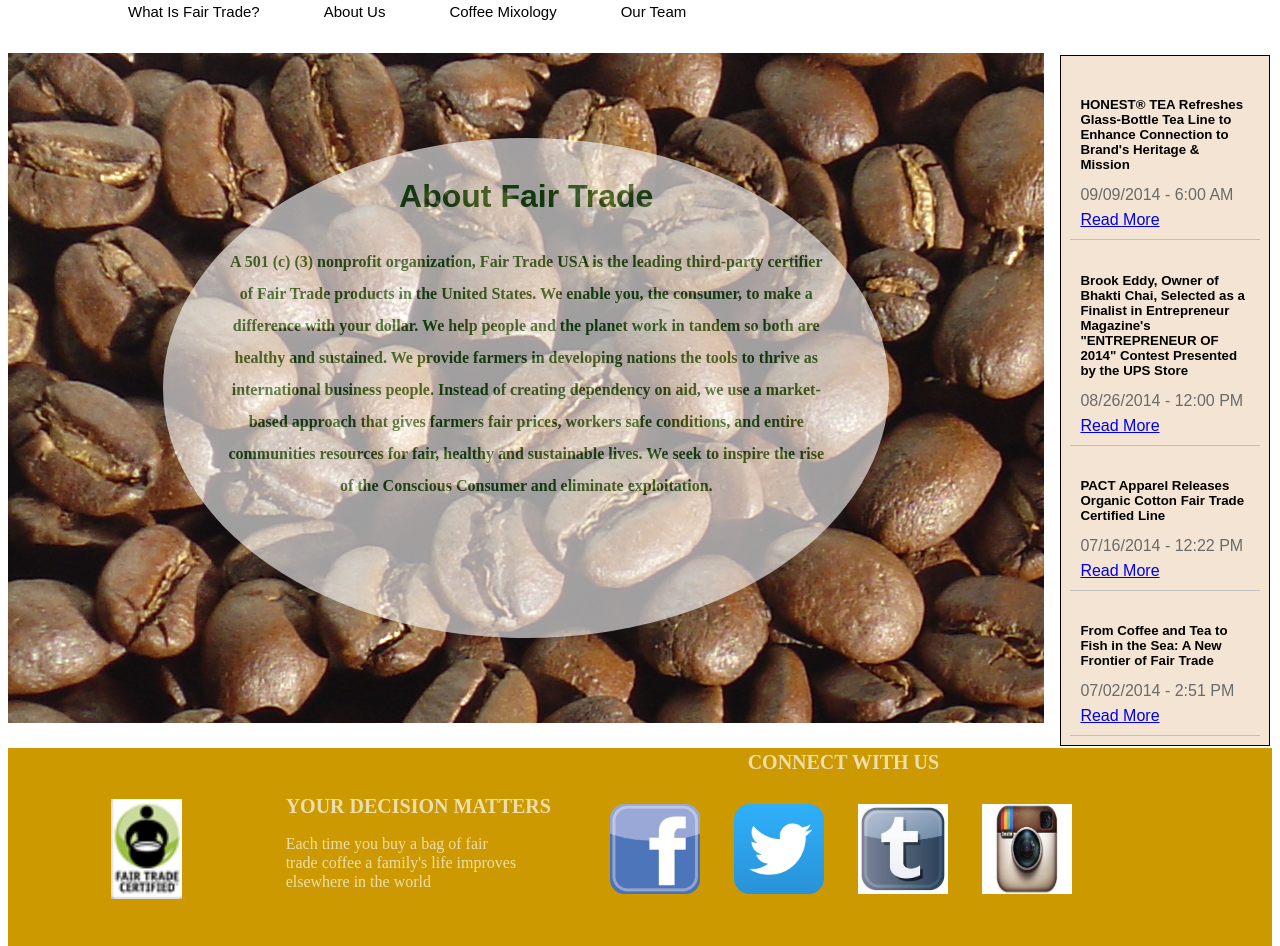
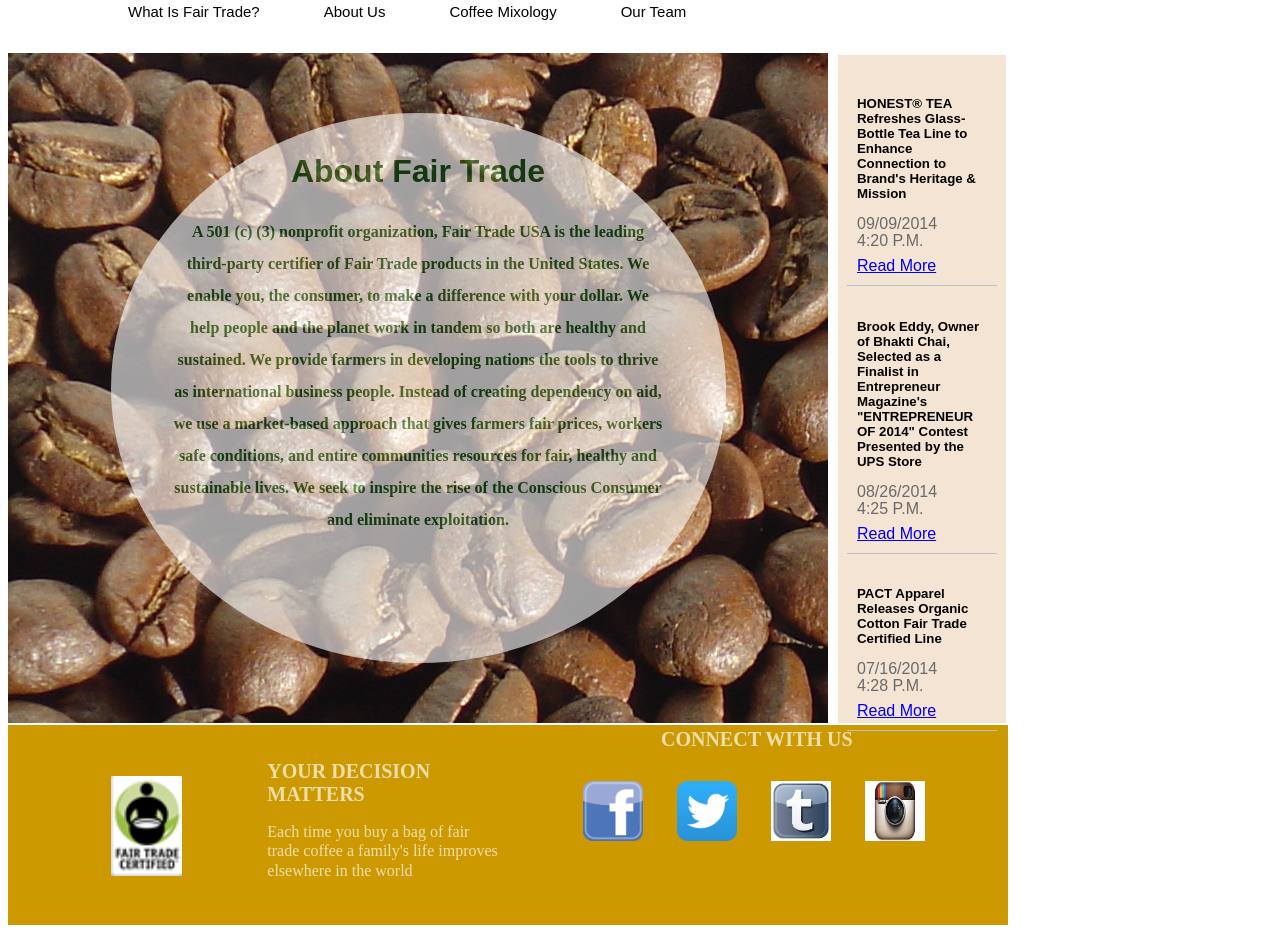
Before and after one commit to abbyryan/fairtrade, a plain HTML site: page about.html in a window 1280 px wide. Shown: the part 245-1191 px from the top of the page. Drawn offline with Linux system fonts and the light colour scheme.

Commit message:
fixed issue with the shrinking of the elements when shrinking browser

```diff
--- a/about.html
+++ b/about.html
@@ -29,26 +29,23 @@
 		<div class="addBorder" id="newsFeed">
 			<div>
 				<h5>HONEST® TEA Refreshes Glass-Bottle Tea Line to Enhance Connection to Brand's Heritage & Mission</h5>
-					<p class="newsDate">09/09/2014 - 6:00 AM</p>
+					<p class="newsDate">09/09/2014</p>
+					<p class="newsDate">4:20 P.M.</p>
 					<a href="#">Read More</a>
 
 			</div>
 			<div>
 				<h5>Brook Eddy, Owner of Bhakti Chai, Selected as a Finalist in Entrepreneur Magazine's "ENTREPRENEUR OF 2014" Contest Presented by the UPS Store</h5>
-					<p class="newsDate">08/26/2014 - 12:00 PM</p>
+					<p class="newsDate">08/26/2014</p>
+					<p class="newsDate">4:25 P.M.</p>
 					<a href="#">Read More</a>
 
 			</div>
 			<div>
 				<h5>PACT Apparel Releases Organic Cotton Fair Trade Certified Line</h5>
-					<p class="newsDate">07/16/2014 - 12:22 PM</p>
+					<p class="newsDate">07/16/2014</p>
+					<p class="newsDate">4:28 P.M.</p>
 					<a href="#">Read More</a><td class="td"></td>
-
-			</div>
-			<div>
-				<h5>From Coffee and Tea to Fish in the Sea: A New Frontier of Fair Trade</h5>
-					<p class="newsDate">07/02/2014 - 2:51 PM</p>
-					<a href="#">Read More</a>
 
 			</div>
 		</div>
--- a/css/layout.css
+++ b/css/layout.css
@@ -1,5 +1,9 @@
+#wrap{
+	width:1000px;
+}
+
 .addBorder {
-	border: solid 1px #000;
+	/*border: solid 1px #000;*/
 	background-color:#F4E4D3;
 }
 
@@ -12,7 +16,7 @@
 }
 
 .transparent{
-	width:100%;
+	width:820px;
 	height:670px;
 	position:absolute;
 	opacity:.6;
@@ -20,15 +24,25 @@
 	z-index:1;
 }
 
+.texts{
+	float: left;
+
+	font-family:fantasy;
+	text-align:center;
+	font-weight:bold;
+	color:#12520C;
+	width:780px;
+}
+
 .transparent2nd{
-	width:70%;
-	height:500px;
+	width:75%;
+	height:550px;
 	opacity:.6;
 	background-color:white;
 	z-index:1;
 	margin: 0 auto;
 	text-align:center;
-	margin-top:85px;
+	margin-top:60px;
 	border-radius:50%;
 }
 
@@ -46,7 +60,7 @@
 	line-height:2;
 	color:#12520C;
 	font-weight:bold;
-	padding-top:10px;
+	padding-top:5px;
 }
 
 
@@ -65,13 +79,15 @@ iframe{
 	padding-top:10px;*/
 	padding-left:20px;
 	float:left;
+	padding-left:100px;
 }
+
 
 
 #newsFeed {
 	padding:9px;
 	width:15%;
-	height:auto;
+	height:650px;
 	float:right;
 	margin: 2px;
 	font-family: sans-serif;
@@ -177,8 +193,8 @@ span{
 	display:inline;
 }
 .logos{
-	width:90px;
-	height:90px;
+	width:60px;
+	height:60px;
 	margin-right:30px;
 }
 .picdiv{
```
Also changed, not shown: coffeemix.html (+2 -0 lines), index.html (+10 -7 lines), ourteam.html (+2 -2 lines).
